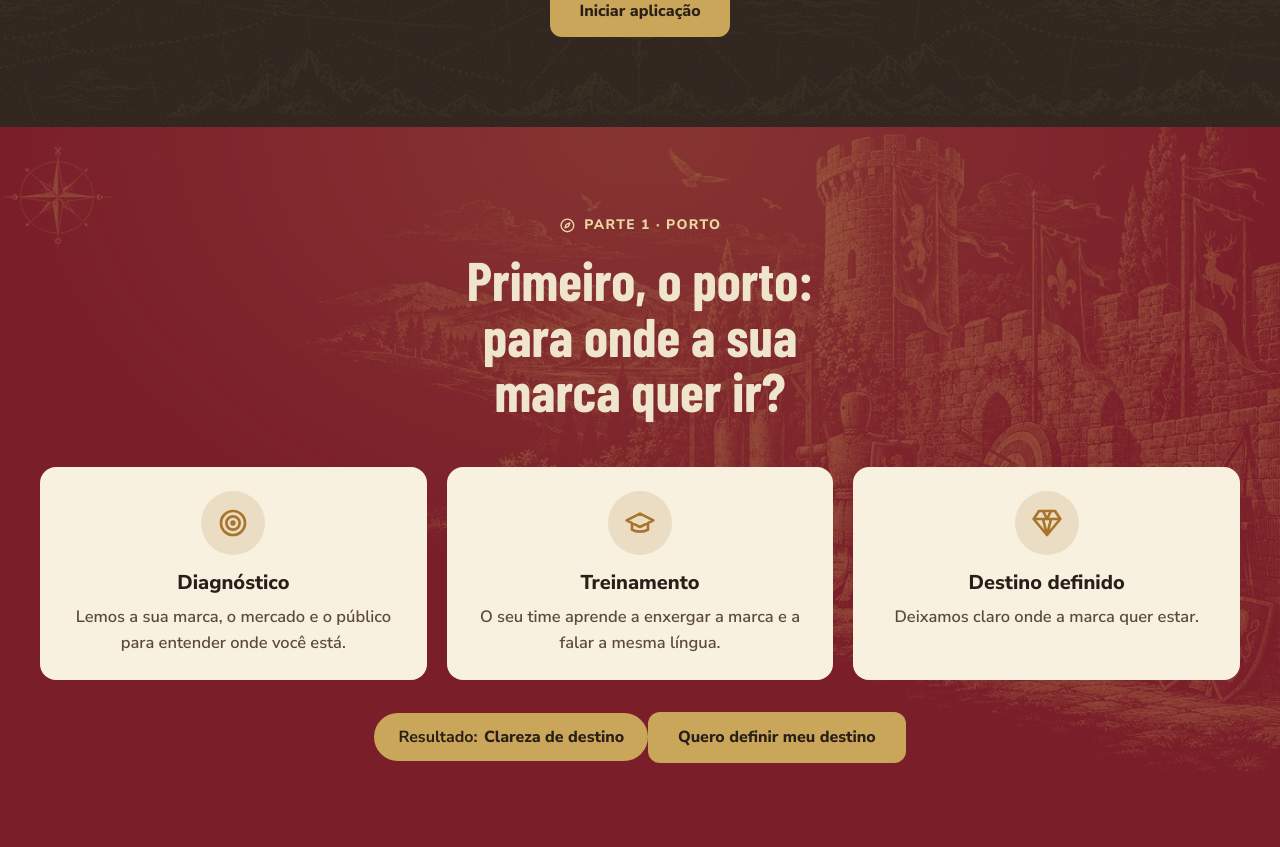
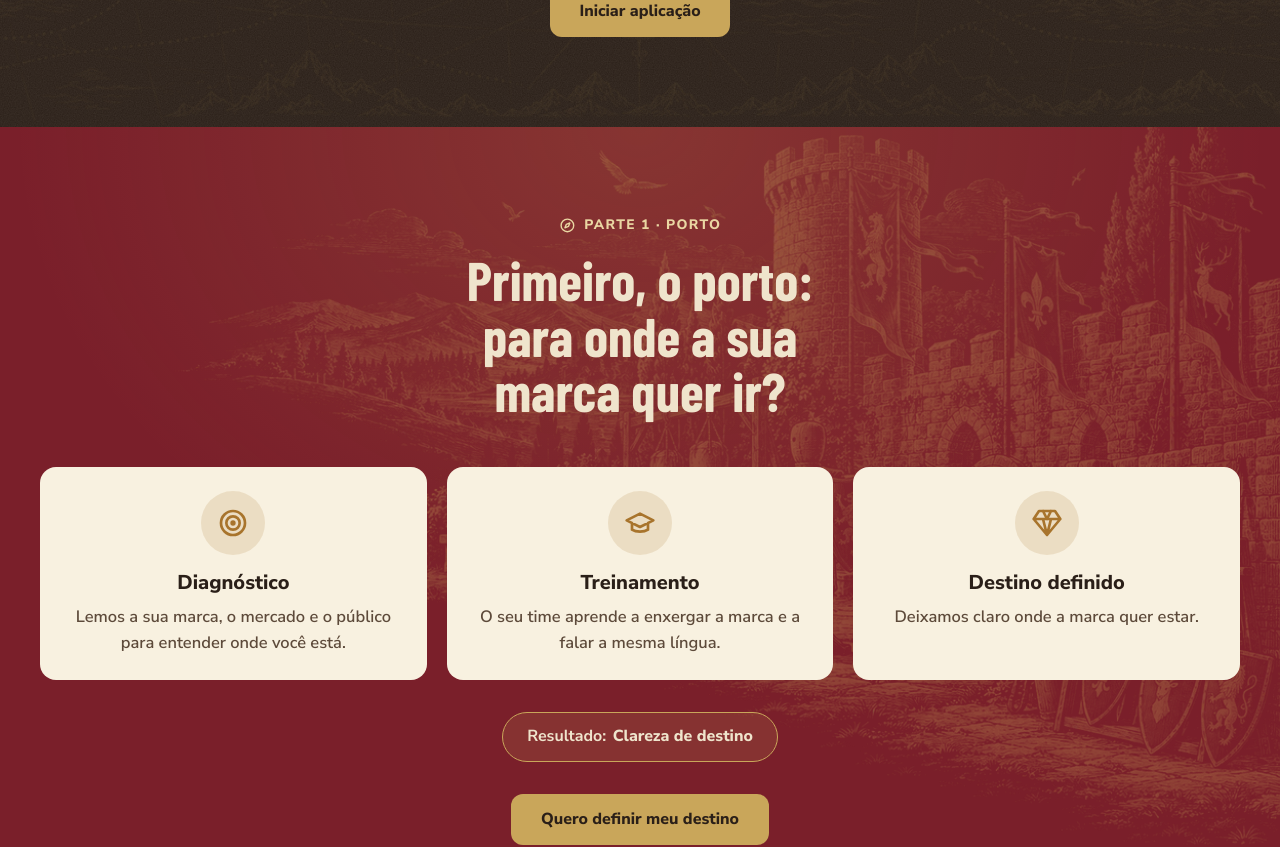
Before and after one commit to Viniwayne69/markway, a Next.js app: page / in a window 1280 px wide. Shown: the part 1700-2547 px from the top of the page. Built offline with nearby package versions, Linux system fonts and the light colour scheme; a web font is replaced by a local one.

Commit message:
Resultado de cada parte em linha própria e com estilo de selo, sem parecer botão
Co-Authored-By: Claude Sonnet 5.5 <noreply@anthropic.com>
Claude-Session: https://claude.ai/code/session_018ckGgeLrJeXv2UHJFd83h8

```diff
--- a/src/app/globals.css
+++ b/src/app/globals.css
@@ -2249,7 +2249,9 @@ body.menu-open { overflow: hidden; }
 /* ---------- Serviço único: Porto, Rota, Travessia ---------- */
 @media (min-width: 1024px) { .feature-grid.is-three { grid-template-columns: repeat(3, minmax(0, 1fr)); } }
 .solution-result {
-  display: inline-flex;
+  display: flex;
+  width: fit-content;
+  max-width: 100%;
   flex-wrap: wrap;
   align-items: center;
   justify-content: center;
@@ -2257,12 +2259,12 @@ body.menu-open { overflow: hidden; }
   margin: 2rem auto 0;
   padding: 0.85rem 1.5rem;
   border-radius: 999px;
-  background: var(--gold);
-  color: var(--shadow);
+  border: 1.5px solid var(--gold);
+  background: rgba(201, 166, 90, 0.14);
+  color: inherit;
   font-size: 1rem;
   font-weight: 700;
   line-height: 1.3;
   text-align: center;
 }
 .solution-result strong { font-weight: 800; }
-.solution-result + .solution-btn { display: inline-flex; }
```
